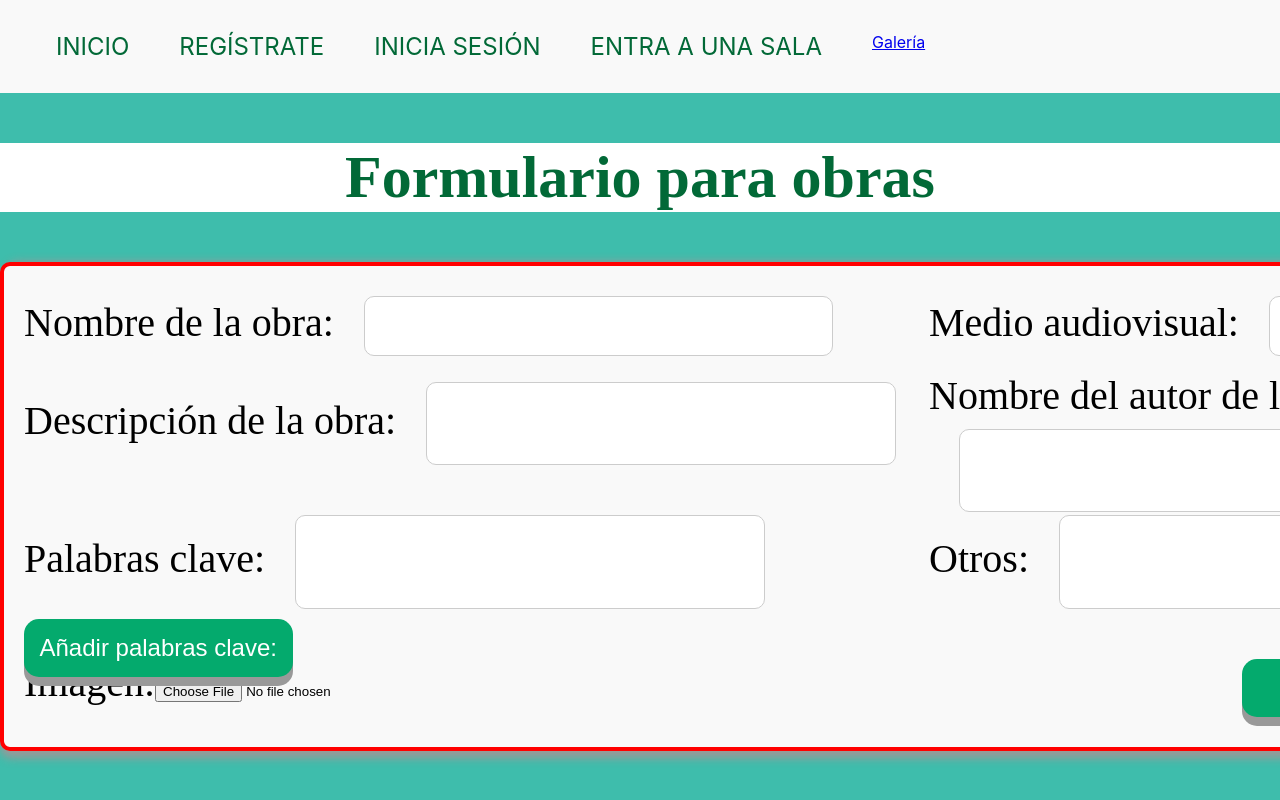
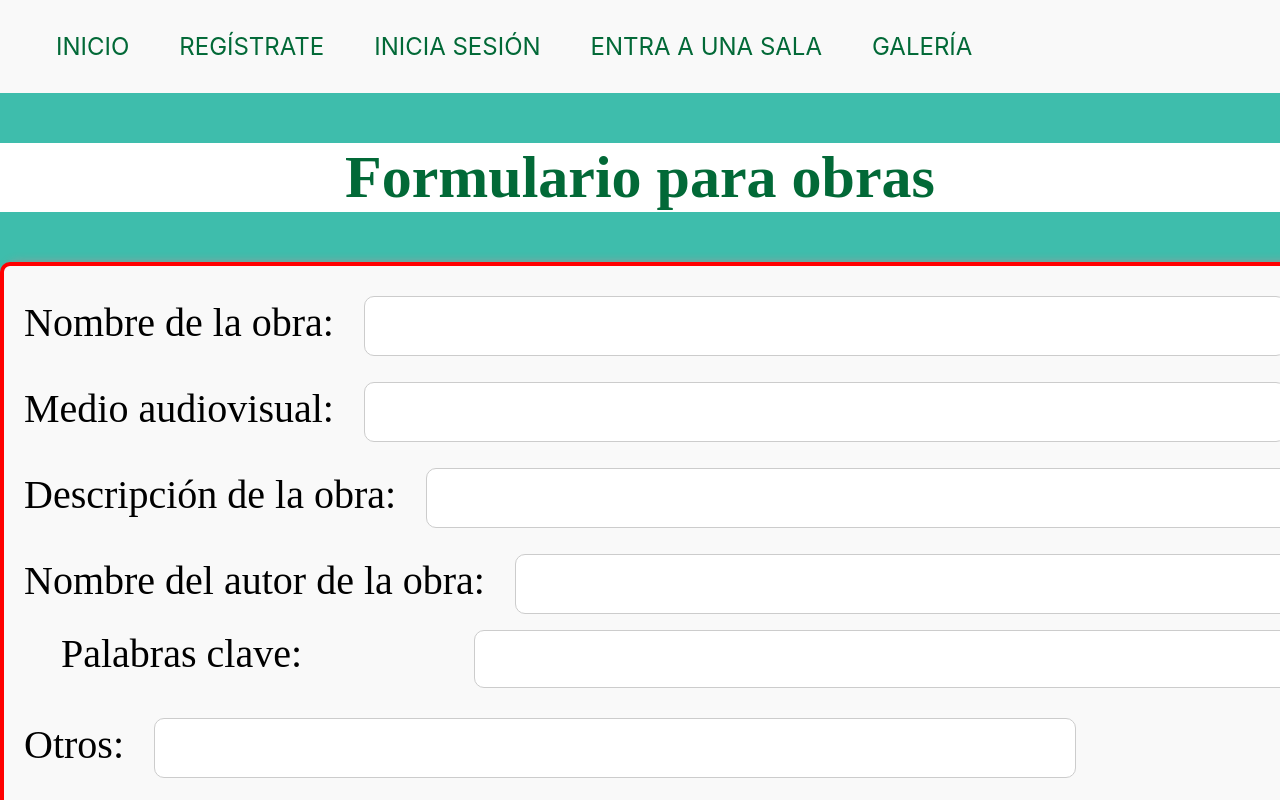
Before and after one commit to andresramirez31/galeriavirtual-front, a React (Create React App) app: page /ObrasForm in a window 1280 px wide. Shown: the top 800 px of the page. Built offline with nearby package versions, Linux system fonts and the light colour scheme.

Commit message:
Estilizado

```diff
--- a/src/components/Navigation_Bar.js
+++ b/src/components/Navigation_Bar.js
@@ -10,7 +10,7 @@ const NavigationBar = () => {
         <li><Link  to="/signup" className='customLink'>Regístrate</Link></li>
         <li><Link to="/login" className='customLink'>Inicia sesión</Link></li>
         <li><Link  to="/SalonAccess"className='customLink'>Entra a una sala</Link></li>
-        <li><Link to="/gallery">Galería</Link></li>
+        <li><Link to="/gallery" className='customLink'>Galería</Link></li>
       </ul>
     </nav>
   );
--- a/src/pages/ObrasForm.js
+++ b/src/pages/ObrasForm.js
@@ -1,6 +1,8 @@
 import React, { useState } from 'react';
 import { useNavigate } from 'react-router-dom';
 import '../styles/main.css';
+import '../styles/Login.css';
+import '../styles/obrasForm.css';
 
 const ObrasForm = () => {
 
@@ -57,7 +59,7 @@ const ObrasForm = () => {
     return (
         <div>
           <h2>Formulario para obras</h2>
-          <div className='Box'>
+          <div className='LoginBox'>
             <form className='form' onSubmit={handleSubmit}>
 
               <div>
@@ -108,17 +110,17 @@ const ObrasForm = () => {
                 />
               </div>
 
-              <div>
+              <div className='KeywordsContainer'>
                 <label className="label_box_login" htmlFor='keywords'>Palabras clave:</label>
                 <input
                   type="text"
                   id="keywords"
-                  className='value_box'
+                  className='obras_value_box'
                   value={inputPalabra}
                   onChange={(e) => setInputPalabra(e.target.value)}
                   required
                 />
-                <button className="save_button" onClick={handleAddItem}>Añadir palabras clave:</button>
+                <button className="obras_save_button" onClick={handleAddItem}>Añadir palabras clave:</button>
               </div>
 
               <div>
--- a/src/styles/Login.css
+++ b/src/styles/Login.css
@@ -26,7 +26,7 @@
     text-align: center;
     font-family: 'Times New Roman', Times, serif;
     font-size: 40px;
-    width: 80%;
+    width: 70%;
     color: black;
 
-  }
+}
--- /dev/null
+++ b/src/styles/obrasForm.css
@@ -0,0 +1,45 @@
+.KeywordsContainer {
+
+    display: grid;
+    grid-template-columns: 1fr 2fr 1fr;
+
+
+}
+
+.obras_value_box {
+
+    position: relative;
+    border-radius: 10px;
+    border: 1px solid #ccc;
+    font-size: 30px;
+    height: 80%;
+
+}
+
+.obras_save_button {
+    position: relative;
+    display: inline-block;
+    padding: 15px 15px;
+    font-size: 24px;
+    cursor: pointer;
+    text-align: center;
+    text-decoration: none;
+    outline: none;
+    color: #fff;
+    background-color: #04AA6D;
+    border: none;
+    border-radius: 15px;
+    box-shadow: 0 9px #999;
+    bottom: 10px;
+    margin-top: 10px;
+    width: 70%;
+    justify-self: center;
+  }
+
+  .obras_save_button:hover {background-color: #3e8e41}
+
+  .obras_save_button:active {
+    background-color: #3e8e41;
+    box-shadow: 0 5px #666;
+    transform: translateY(4px);
+  }
```
